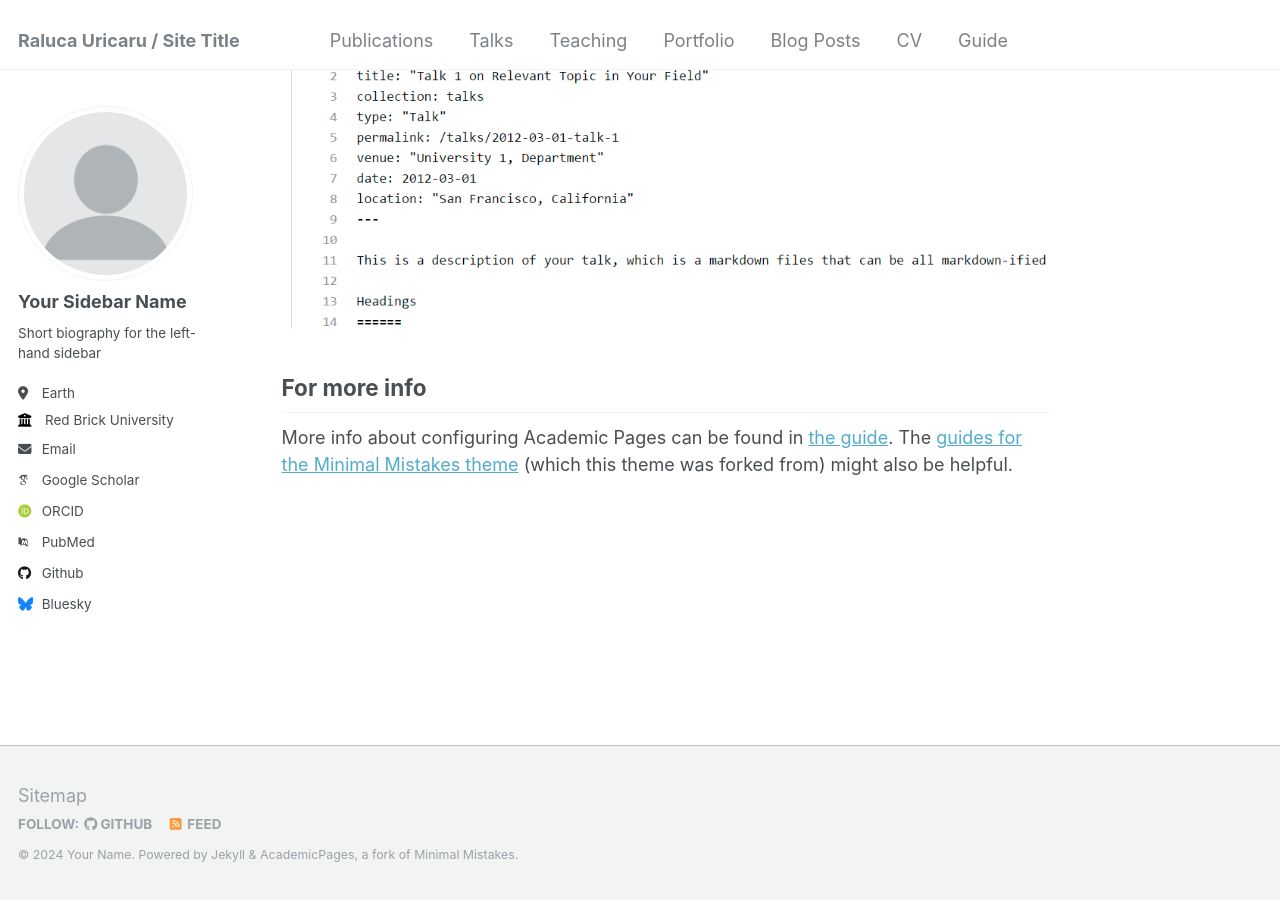
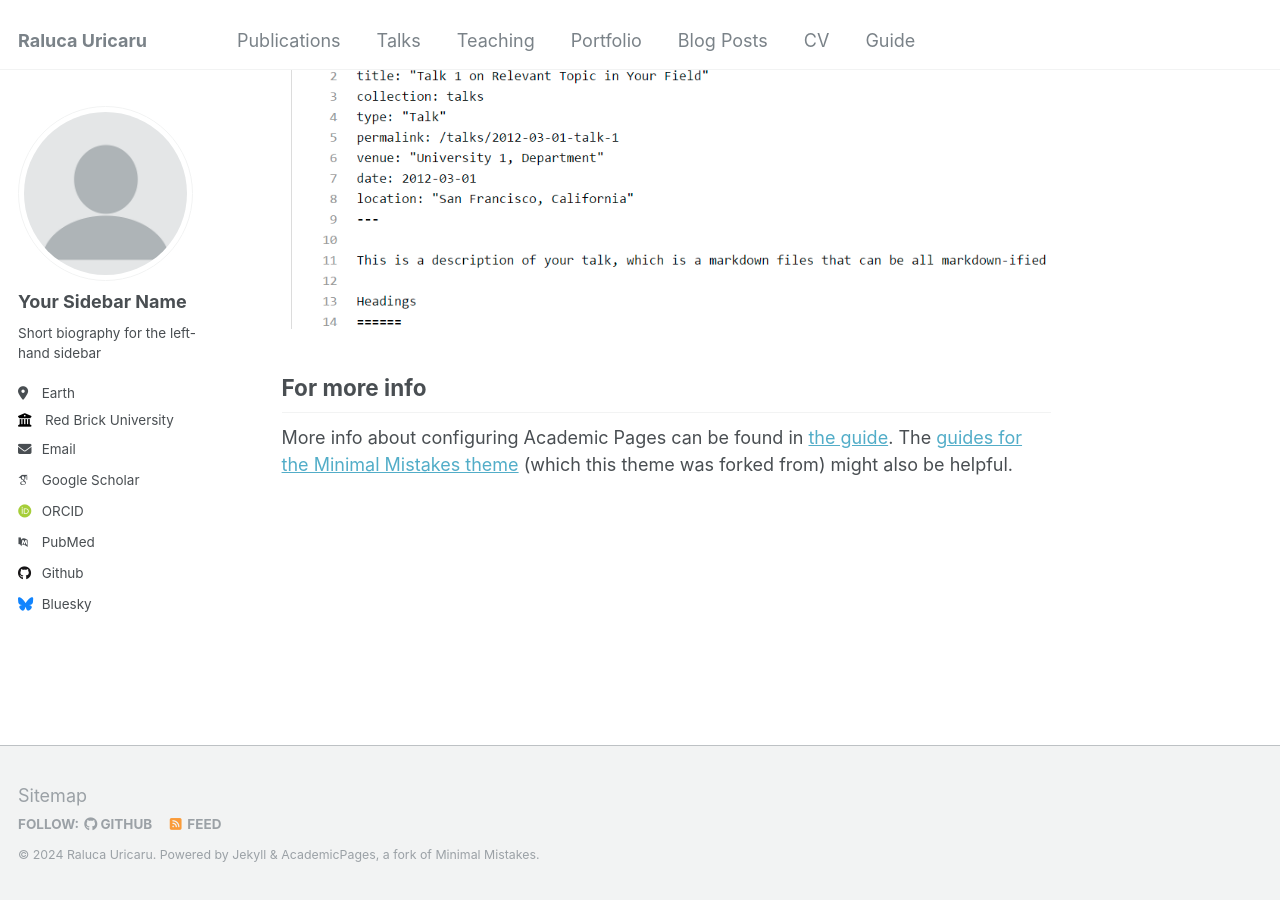
Before and after one commit to ruricaru/ruricaru.github.io, a Jekyll site: the page built from _pages/about.md, in a window 1280 px wide and 900 px high, scrolled down 2660 px. Built offline with Jekyll 4.4.1, drawn with Linux system fonts in a browser that asks for light colours; some web fonts are replaced.

Commit message:
Update _config.yml

```diff
--- a/_config.yml
+++ b/_config.yml
@@ -8,13 +8,13 @@
 
 # Basic Site Settings
 locale                   : "en-US"
-title                    : "Raluca Uricaru / Site Title"
+title                    : "Raluca Uricaru"
 title_separator          : "-"
-name                     : &name "Your Name"
-description              : &description "personal description"
-url                      : https://academicpages.github.io # the base hostname & protocol for your site e.g. "https://mmistakes.github.io"
+name                     : &name "Raluca Uricaru"
+description              : &description "Associate Professor, University of Bordeaux, France"
+url                      : https://ruricaru.github.io # the base hostname & protocol for your site e.g. "https://mmistakes.github.io"
 baseurl                  : "" # the subpath of your site, e.g. "/blog"
-repository               : "academicpages/academicpages.github.io"
+repository               : "ruricaru/ruricaru.github.io"
 
 # Site Author - The following control what appear as part of the author content on the side bar.
 #               If a field is blank the icon and link will not appear, otherwise it will be shown.
```
